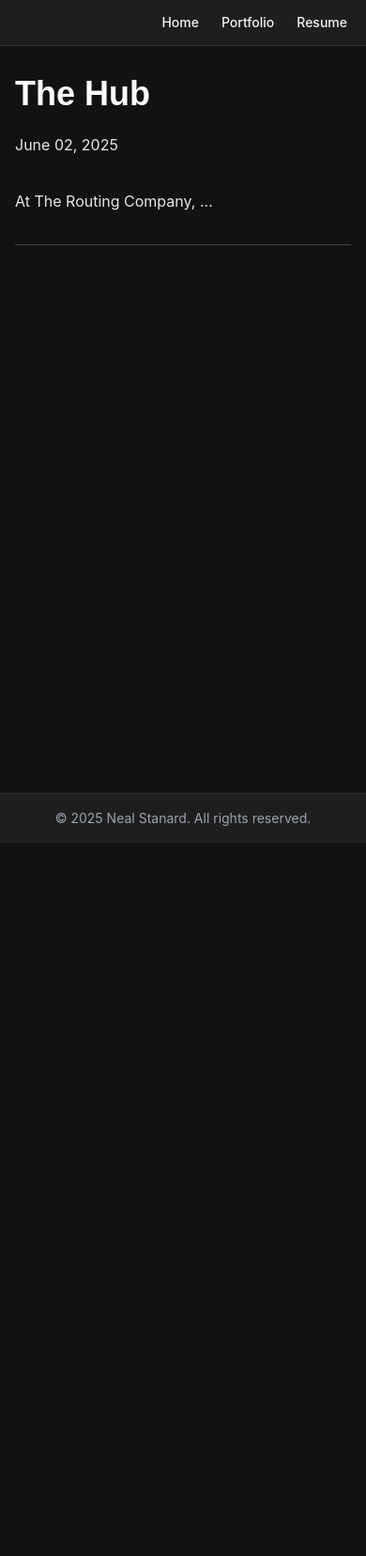
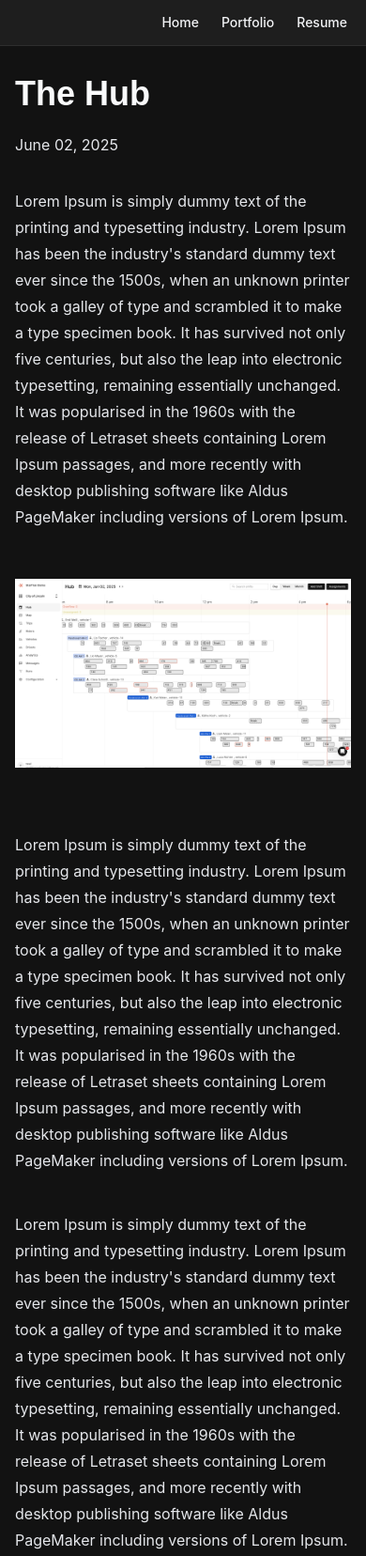
Before and after one commit to nstanard/nstanard.github.io, a Gatsby site: page /blog/hub/ in a window 390 px wide. Shown: the top 1656 px of the page at 94% size. Before the commit the page ends 897 px from the top, so only its background shows below. Built offline with nearby package versions, Linux system fonts and the light colour scheme; Gatsby itself is replaced by a stand-in of ours.

Commit message:
Create a fake hub layout

```diff
--- a/content/blog/hub/index.mdx
+++ b/content/blog/hub/index.mdx
@@ -5,4 +5,24 @@ description: ""
 published: true
 ---
 
-At The Routing Company, ...
+Lorem Ipsum is simply dummy text of the printing and typesetting industry. Lorem Ipsum has been the industry's standard dummy text ever since the 1500s, when an unknown printer took a galley of type and scrambled it to make a type specimen book. It has survived not only five centuries, but also the leap into electronic typesetting, remaining essentially unchanged. It was popularised in the 1960s with the release of Letraset sheets containing Lorem Ipsum passages, and more recently with desktop publishing software like Aldus PageMaker including versions of Lorem Ipsum.
+
+<div className="responsive-row">
+  <div className="image">
+    <BlogImage image="hub.png" alt="Screenshot of The Hub" />
+  </div>
+  <div className="content">
+    Lorem Ipsum is simply dummy text of the printing and typesetting industry. Lorem Ipsum has been the industry's standard dummy text ever since the 1500s, when an unknown printer took a galley of type and scrambled it to make a type specimen book. It has survived not only five centuries, but also the leap into electronic typesetting, remaining essentially unchanged. It was popularised in the 1960s with the release of Letraset sheets containing Lorem Ipsum passages, and more recently with desktop publishing software like Aldus PageMaker including versions of Lorem Ipsum.
+  </div>
+</div>
+
+Lorem Ipsum is simply dummy text of the printing and typesetting industry. Lorem Ipsum has been the industry's standard dummy text ever since the 1500s, when an unknown printer took a galley of type and scrambled it to make a type specimen book. It has survived not only five centuries, but also the leap into electronic typesetting, remaining essentially unchanged. It was popularised in the 1960s with the release of Letraset sheets containing Lorem Ipsum passages, and more recently with desktop publishing software like Aldus PageMaker including versions of Lorem Ipsum.
+
+<div className="responsive-row reverse">
+  <div className="image">
+    <BlogImage image="hub.png" alt="Screenshot of The Hub" />
+  </div>
+  <div className="content">
+    Lorem Ipsum is simply dummy text of the printing and typesetting industry. Lorem Ipsum has been the industry's standard dummy text ever since the 1500s, when an unknown printer took a galley of type and scrambled it to make a type specimen book. It has survived not only five centuries, but also the leap into electronic typesetting, remaining essentially unchanged. It was popularised in the 1960s with the release of Letraset sheets containing Lorem Ipsum passages, and more recently with desktop publishing software like Aldus PageMaker including versions of Lorem Ipsum.
+  </div>
+</div>
--- /dev/null
+++ b/src/components/BlogImage.tsx
@@ -0,0 +1,16 @@
+import React from "react";
+import { GatsbyImage, getImage, IGatsbyImageData } from "gatsby-plugin-image";
+
+interface BlogImageProps {
+  image: IGatsbyImageData;
+  alt: string;
+  style?: React.CSSProperties;
+}
+
+const BlogImage: React.FC<BlogImageProps> = ({ image, alt, style }) => {
+  return (
+    <GatsbyImage image={getImage(image)!} alt={alt} style={{ maxWidth: '100%', margin: '2rem auto', ...style }} />
+  );
+};
+
+export default BlogImage;
--- a/src/styles/global.css
+++ b/src/styles/global.css
@@ -107,6 +107,29 @@ a:hover {
   --primary-900: #312e81;
 }
 
+/* Responsive row for image/content side-by-side on large, stacked on small */
+.responsive-row {
+  display: flex;
+  align-items: flex-start;
+  gap: 2rem;
+}
+
+.reverse {
+  flex-direction: row-reverse;
+}
+
+.responsive-row > .image,
+.responsive-row > .content {
+  flex: 1;
+}
+
+@media (max-width: 768px) {
+  .responsive-row {
+    flex-direction: column;
+    gap: 1rem;
+  }
+}
+
 @layer base {
   body {
     @apply antialiased;
--- a/src/templates/blog-post.tsx
+++ b/src/templates/blog-post.tsx
@@ -4,6 +4,7 @@ import { MDXProvider } from '@mdx-js/react';
 import type { ComponentType } from 'react';
 import Layout from '../components/Layout';
 import CodeBlock from '../components/CodeBlock';
+import BlogImage from '../components/BlogImage';
 
 interface BlogPostProps {
   data: {
@@ -31,6 +32,14 @@ interface BlogPostProps {
         title: string;
       };
     } | null;
+    allFile: {
+      nodes: Array<{
+        relativePath: string;
+        childImageSharp?: {
+          gatsbyImageData: any;
+        };
+      }>;
+    };
   };
   children: React.ReactNode;
 }
@@ -38,9 +47,28 @@ interface BlogPostProps {
 const components = {
   pre: (props: any) => <div {...props} />,
   code: (props: any) => <CodeBlock {...props} />,
+  BlogImage: BlogImage,
 } as Record<string, ComponentType<any>>;
 
 const BlogPost: React.FC<BlogPostProps> = ({ data, children }) => {
+  // Map images by their relative path for easy lookup in MDX
+  const imageMap = Object.fromEntries(
+    (data.allFile?.nodes || [])
+      .filter(node => node.childImageSharp)
+      .map(node => [node.relativePath, node.childImageSharp.gatsbyImageData])
+  );
+
+  // Provide BlogImage with image prop as relativePath, e.g. <BlogImage image={imageMap["my-image.jpg"]} alt="desc" />
+  const mdxComponents = {
+    ...components,
+    BlogImage: (props: any) => {
+      const { image, ...rest } = props;
+      const imgData = typeof image === "string" ? imageMap[image] : image;
+      if (!imgData) return <span style={{color:'red'}}>Image not found: {image}</span>;
+      return <BlogImage image={imgData} {...rest} />;
+    },
+  };
+
   const { mdx: post, previous, next } = data;
 
   return (
@@ -53,7 +81,7 @@ const BlogPost: React.FC<BlogPostProps> = ({ data, children }) => {
           </p>
         </header>
 
-        <MDXProvider components={components}>
+        <MDXProvider components={mdxComponents}>
           {children}
         </MDXProvider>
 
@@ -114,6 +142,16 @@ export const query = graphql`
         title
       }
     }
+    allFile(
+      filter: { sourceInstanceName: { eq: "images" } }
+    ) {
+      nodes {
+        relativePath
+        childImageSharp {
+          gatsbyImageData(width: 900, placeholder: BLURRED)
+        }
+      }
+    }
   }
 `;
 
```
